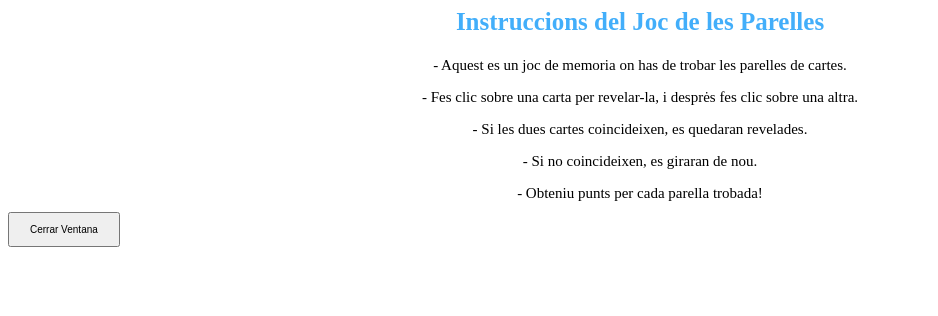
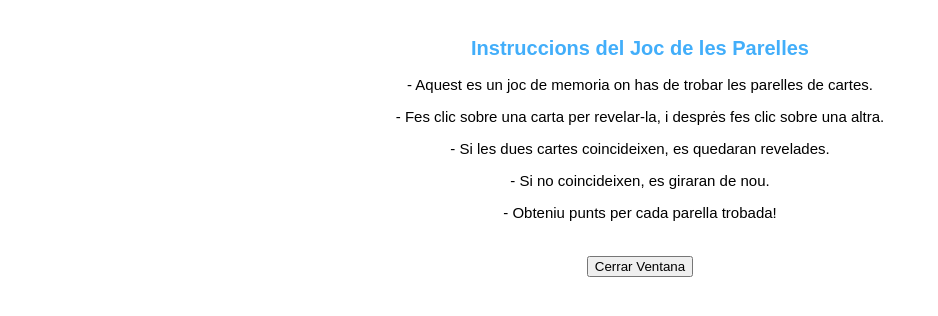
Before and after one commit to markis24/Juego_Parejas, a plain HTML site: page instrucciones.html in a window 1280 px wide. Shown: the whole page, without its empty margins (0-938 px from the left). Drawn offline with Linux system fonts and the light colour scheme.

Commit message:
Estilos Pop Up instrucciones

```diff
--- a/css/instrucciones.css
+++ b/css/instrucciones.css
@@ -1,18 +1,24 @@
+* {
+    font-family: Arial, Helvetica, sans-serif;
+}
+#informacion-navegador {
+    padding: 10px;
+    border-radius: 5px;
+    margin-top: 10px;
+    margin-bottom: 10px;
+}
 h2 {
     text-align: center;
-    font-size: 25px;
-    margin-top: 0;
+    font-size: 20px;
     color: rgb(66, 174, 250);
 }
 
 p {
     text-align: center;
     font-size: 15px;
-    margin-bottom: 10px;
 }
 
-#cerrar {
-    display: inline-block;
-    padding: 10px 20px;
-    font-size: 10px;
+#btn-cerrar {
+    display:flex;
+    justify-content: center;
 }
```
